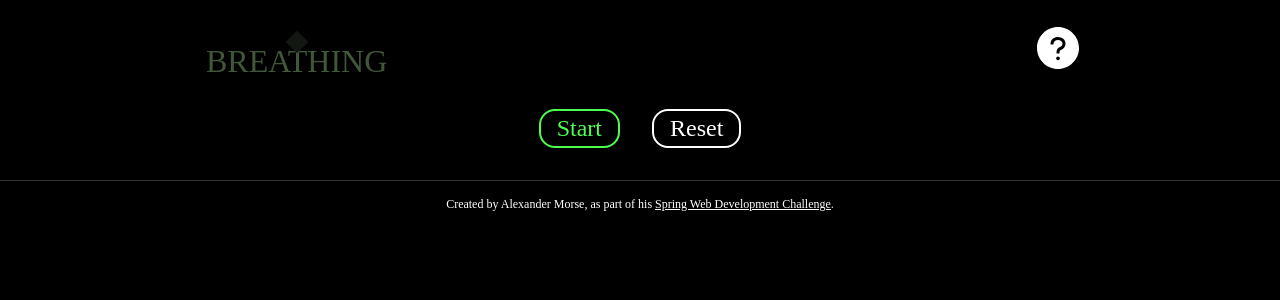
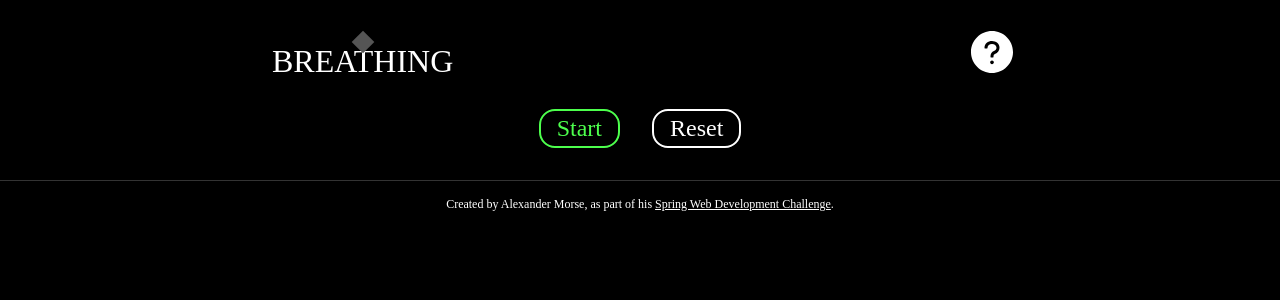
Before and after one commit to Sakeran/ac-breathing, a React (Create React App) app: page / in a window 1280 px wide. Shown: the top 300 px of the page. Built offline with nearby package versions, Linux system fonts and the light colour scheme; a web font is replaced by a local one.

Commit message:
Consolidate app colors

```diff
--- a/src/components/TouchField.js
+++ b/src/components/TouchField.js
@@ -109,7 +109,7 @@ const TouchField = forwardRef((_props, ref) => {
           fontSize="7"
           x="50"
           y="52"
-          fill="#0f0"
+          fill="#4dff4d"
         >
           {msg}
         </animated.text>
--- a/src/components/TouchPoint.js
+++ b/src/components/TouchPoint.js
@@ -18,7 +18,7 @@ const TouchPoint = forwardRef(({ x, y }, ref) => {
           opacity: 1,
         },
         to: {
-          r: 14,
+          r: 12,
           opacity: 0,
         },
       });
@@ -27,8 +27,8 @@ const TouchPoint = forwardRef(({ x, y }, ref) => {
 
   return (
     <g>
-      <animated.circle style={props} cx={x} cy={y} r="14" fill="#6fff78" />
-      <circle cx={x} cy={y} r="10" fill="#36642F" />
+      <animated.circle style={props} cx={x} cy={y} r="12" fill="white" />
+      <circle cx={x} cy={y} r="10" fill="#4dff4d" />
     </g>
   );
 });
--- a/src/layouts/Header.css
+++ b/src/layouts/Header.css
@@ -1,5 +1,5 @@
 header {
-  max-width: 900px;
+  max-width: calc(512px + 20vw);
   margin: 0 auto;
 
   display: flex;
@@ -11,7 +11,7 @@ header {
 header .logo {
   position: relative;
 
-  color: #40573a;
+  color: white;
   margin-left: 1rem;
   margin-top: 1rem;
 
@@ -26,7 +26,7 @@ header .logo::before {
   height: 1rem;
   margin: 0 auto;
 
-  background-color: #131712;
+  background-color: #555;
 
   position: relative;
   top: 7px;
@@ -42,6 +42,9 @@ header button {
   padding: 0.5rem;
   border: none;
 
+  position: relative;
+  top: 4px;
+
   font-size: 3rem;
 }
 
@@ -52,9 +55,9 @@ header button svg {
 
 header button svg:hover,
 header button svg:focus {
-  fill: #0f0;
+  fill: #4dff4d;
 }
 
 header button svg:active {
-  fill: #0a0;
+  fill: #2d942d;
 }
--- a/src/layouts/Header.js
+++ b/src/layouts/Header.js
@@ -7,6 +7,7 @@ const Header = ({ setModal }) => (
     <div className="logo">Breathing</div>
     <button
       onClick={() => setModal(true)}
+      aria-label="Toggle Modal"
       className="header-about-btn"
       id="header-about-btn"
     >
```
